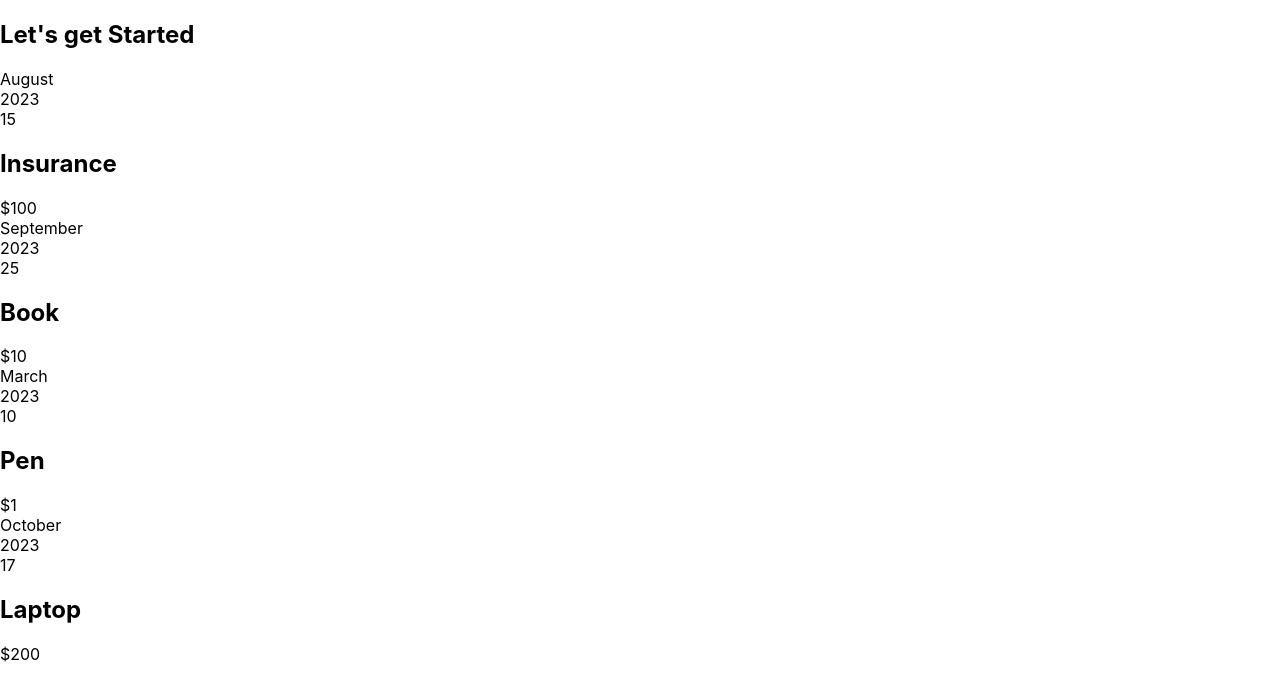
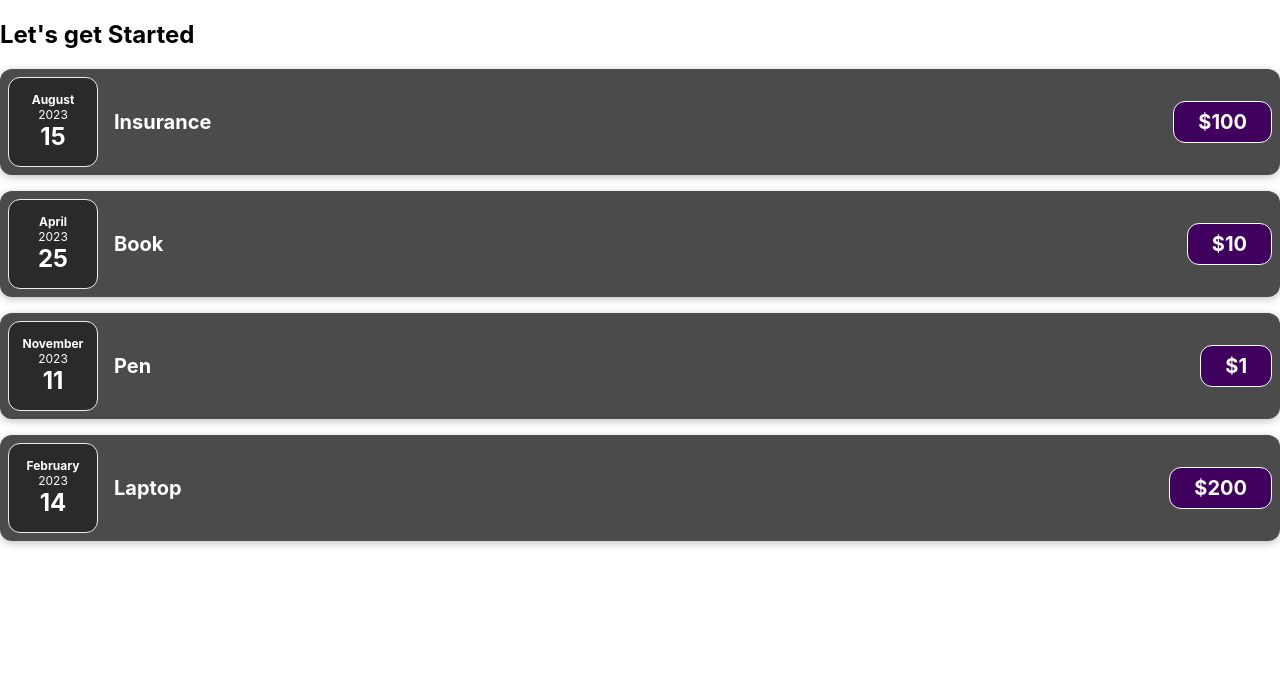
Before and after one commit to ajayygurjar/React-Expense-Tracker, a React (Create React App) app: page / in a window 1280 px wide. Shown: the top 698 px of the page. Built offline with nearby package versions, Linux system fonts and the light colour scheme.

Commit message:
Splitting The Components

```diff
--- a/src/App.js
+++ b/src/App.js
@@ -1,26 +1,41 @@
-import ExpenseItem from "./components/ExpenseItem";
+import Expenses from "./components/Expenses";
 
 function App() {
   const expenses = [
-    { id: 1, title: "Insurance", date: new Date(2023, 7, 15), price: 100 },
-    { id: 2, title: "Book", date: new Date(2023, 8, 25), price: 10 },
-    { id: 3, title: "Pen", date: new Date(2023, 2, 10), price: 1 },
-    { id: 4, title: "Laptop", date: new Date(2023, 9, 17), price: 200 },
+    {
+      id: "1",
+      date: new Date(2023, 7, 15),
+      title: "Insurance",
+      price: 100,
+      location: "Bangalore",
+    },
+    {
+      id: "2",
+      date: new Date(2023, 3, 25),
+      title: "Book",
+      price: 10,
+      location: "Delhi",
+    },
+    {
+      id: "3",
+      date: new Date(2023, 10, 11),
+      title: "Pen",
+      price: 1,
+      location: "Hyderabad",
+    },
+    {
+      id: "4",
+      date: new Date(2023, 1, 14),
+      title: "Laptop",
+      price: 200,
+      location: "Mumbai",
+    },
   ];
 
   return (
     <div>
-      <h2>Let's get Started</h2>
-      {expenses.map((expense) => {
-        return (
-          <ExpenseItem
-            key={expense.id}
-            title={expense.title}
-            date={expense.date}
-            price={expense.price}
-          ></ExpenseItem>
-        );
-      })}
+      <h2>Let's get Started </h2>
+      <Expenses expenses={expenses}></Expenses>
     </div>
   );
 }
--- /dev/null
+++ b/src/components/ExpenseDate.css
@@ -0,0 +1,26 @@
+.expense-date {
+  display: flex;
+  flex-direction: column;
+  width: 5.5rem;
+  height: 5.5rem;
+  border: 1px solid #ececec;
+  background-color: #2a2a2a;
+  color: white;
+  border-radius: 12px;
+  align-items: center;
+  justify-content: center;
+}
+
+.expense-date__month {
+  font-size: 0.75rem;
+  font-weight: bold;
+}
+
+.expense-date__year {
+  font-size: 0.75rem;
+}
+
+.expense-date__day {
+  font-size: 1.5rem;
+  font-weight: bold;
+}
--- /dev/null
+++ b/src/components/ExpenseDate.js
@@ -0,0 +1,29 @@
+// Write your code here
+import "./ExpenseDate.css";
+const months = [
+  "January",
+  "February",
+  "March",
+  "April",
+  "May",
+  "June",
+  "July",
+  "August",
+  "September",
+  "October",
+  "November",
+  "December",
+];
+function ExpenseDate(props) {
+  const month = months[props.date.getMonth()];
+  const year = props.date.getFullYear();
+  const date = props.date.getDate();
+  return (
+    <div className="expense-date">
+      <div className="expense-date__month">{month}</div>
+      <div className="expense-date__year">{year}</div>
+      <div className="expense-date__day">{date}</div>
+    </div>
+  );
+}
+export default ExpenseDate;
--- a/src/components/ExpenseItem.css
+++ b/src/components/ExpenseItem.css
@@ -7,6 +7,12 @@
   margin: 1rem 0;
   border-radius: 12px;
   background-color: #4b4b4b;
+}
+
+.expense-item__location {
+  margin-left: 1rem;
+  color: yellow;
+  font-style: italic;
 }
 
 .expense-item__description {
--- a/src/components/ExpenseItem.js
+++ b/src/components/ExpenseItem.js
@@ -1,36 +1,14 @@
-const months = [
-  "January",
-  "February",
-  "March",
-  "April",
-  "May",
-  "June",
-  "July",
-  "August",
-  "September",
-  "October",
-  "November",
-  "December",
-];
-
+import "./ExpenseItem.css";
+import ExpenseDate from "./ExpenseDate";
 function ExpenseItem(props) {
-  const month = months[props.date.getMonth()];
-  const year = props.date.getFullYear();
-  const day = props.date.getDate().toString().padStart(2, "0");
-
   return (
     <div className="expense-item">
-      <div>
-        <div>{month}</div>
-        <div>{year}</div>
-        <div>{day}</div>
-      </div>
+      <ExpenseDate date={props.date}></ExpenseDate>
       <div className="expense-item__description">
-        <h2>{props.title}</h2>
+        <h2>{props.title} </h2>
         <div className="expense-item__price">${props.price}</div>
       </div>
     </div>
   );
 }
-
 export default ExpenseItem;
--- /dev/null
+++ b/src/components/Expenses.css
@@ -0,0 +1,9 @@
+.expenses {
+  padding: 1rem;
+  background-color: rgb(31, 31, 31);
+  margin: 2rem auto;
+  width: 50rem;
+  max-width: 95%;
+  border-radius: 12px;
+  box-shadow: 0 1px 8px rgba(0, 0, 0, 0.25);
+}
--- /dev/null
+++ b/src/components/Expenses.js
@@ -0,0 +1,21 @@
+import ExpenseItem from "./ExpenseItem";
+import "./Expenses";
+function Expenses(props) {
+  return (
+    <div>
+      {" "}
+      {props.expenses.map((expense, index) => {
+        return (
+          <ExpenseItem
+            key={expense.id}
+            date={expense.date}
+            price={expense.price}
+            location={expense.location}
+            title={expense.title}
+          ></ExpenseItem>
+        );
+      })}
+    </div>
+  );
+}
+export default Expenses;
```
